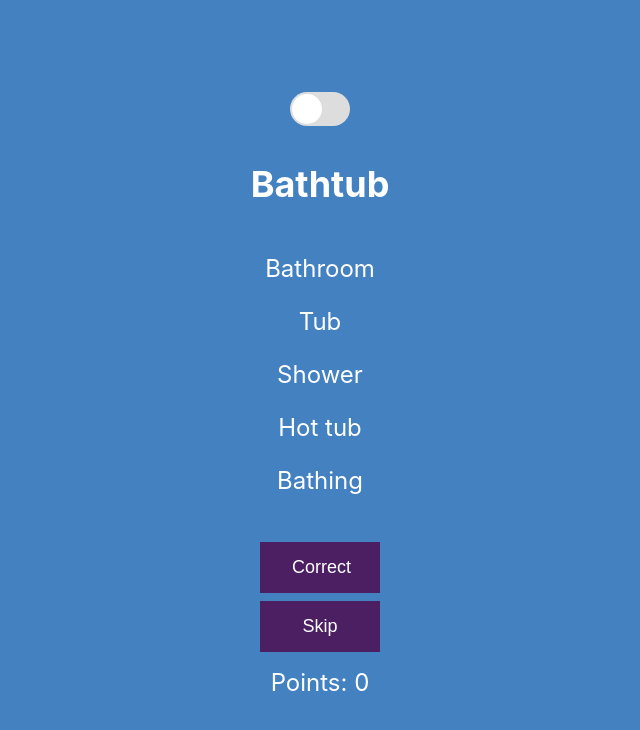
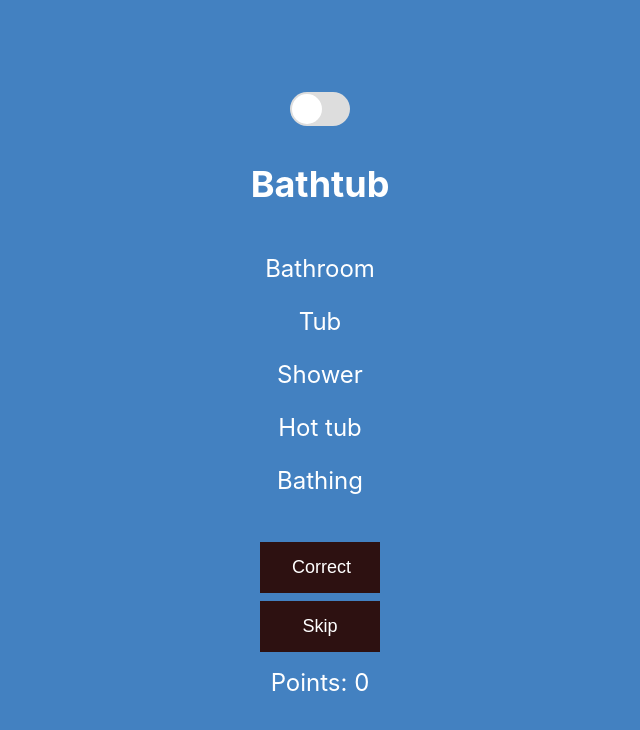
Before and after one commit to WilliamHeidemann/WilliamHeidemann.github.io, a React (Create React App) app: page / in a window 1280 px wide. Shown: the top 730 px of the page, without its empty margins (320-960 px from the left). Built offline with nearby package versions, Linux system fonts and the light colour scheme.

Commit message:
button color change

```diff
--- a/src/App.css
+++ b/src/App.css
@@ -29,7 +29,7 @@ p {
 }
 
 .button {
-  background-color: #4c1e62;
+  background-color: #2d1111;
   border: none;
   color: white;
   padding: 15px 32px;
@@ -75,7 +75,7 @@ p {
 }
 
 .toggle-checkbox:checked + .toggle-label {
-  background-color: #4c1e62;
+  background-color: #2d1111;
 }
 
 .toggle-checkbox:checked + .toggle-label:before {
```
